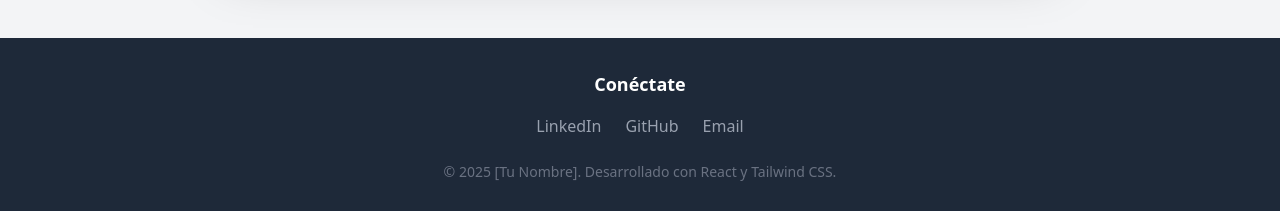
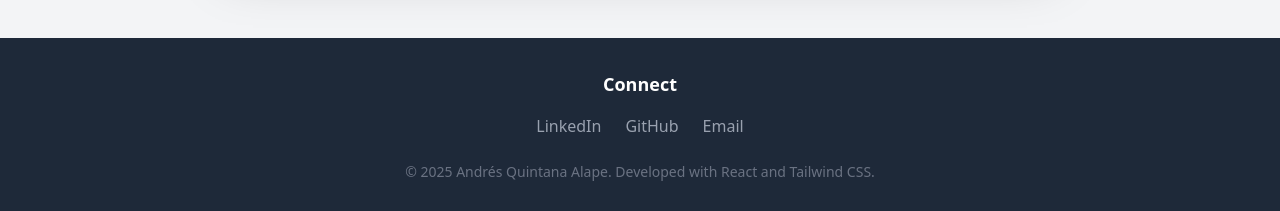
Before and after one commit to AndrxsQ/PersonalPortfolio, a React (Vite) app: page / in a window 1280 px wide. Shown: the part 2640-2851 px from the top of the page. Built offline with nearby package versions, Linux system fonts and the light colour scheme.

Commit message:
Modifying default texts and info

```diff
--- a/src/components/Footer.jsx
+++ b/src/components/Footer.jsx
@@ -2,15 +2,15 @@ const Footer = () => {
   return (
     <footer className="bg-gray-800 text-white py-8">
       <div className="container mx-auto px-6 text-center">
-        <p className="text-lg font-semibold mb-4">Conéctate</p>
+        <p className="text-lg font-semibold mb-4">Connect</p>
         <div className="flex justify-center space-x-6 mb-6">
           {/* Reemplaza con tus enlaces y usa iconos SVG o de bibliotecas como React-Icons */}
-          <a href="[URL_LINKEDIN]" target="_blank" rel="noopener noreferrer" className="text-gray-400 hover:text-indigo-400 transition duration-300">LinkedIn</a>
-          <a href="[URL_GITHUB]" target="_blank" rel="noopener noreferrer" className="text-gray-400 hover:text-indigo-400 transition duration-300">GitHub</a>
-          <a href="mailto:[TU_CORREO]" className="text-gray-400 hover:text-indigo-400 transition duration-300">Email</a>
+          <a href="https://www.linkedin.com/in/andr%C3%A9s-quintana-b205592b4/" target="_blank" rel="noopener noreferrer" className="text-gray-400 hover:text-indigo-400 transition duration-300">LinkedIn</a>
+          <a href="https://github.com/AndrxsQ" target="_blank" rel="noopener noreferrer" className="text-gray-400 hover:text-indigo-400 transition duration-300">GitHub</a>
+          <a href="mailto:andresquintana2004@gmail.com" className="text-gray-400 hover:text-indigo-400 transition duration-300">Email</a>
         </div>
         <p className="text-sm text-gray-500">
-          © {new Date().getFullYear()} [Tu Nombre]. Desarrollado con React y Tailwind CSS.
+          © {new Date().getFullYear()} Andrés Quintana Alape. Developed with React and Tailwind CSS.
         </p>
       </div>
     </footer>
```
